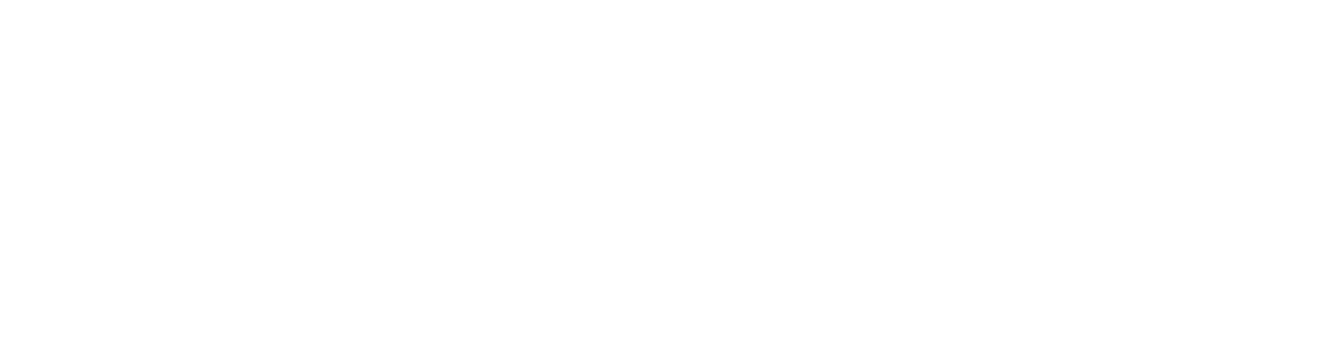
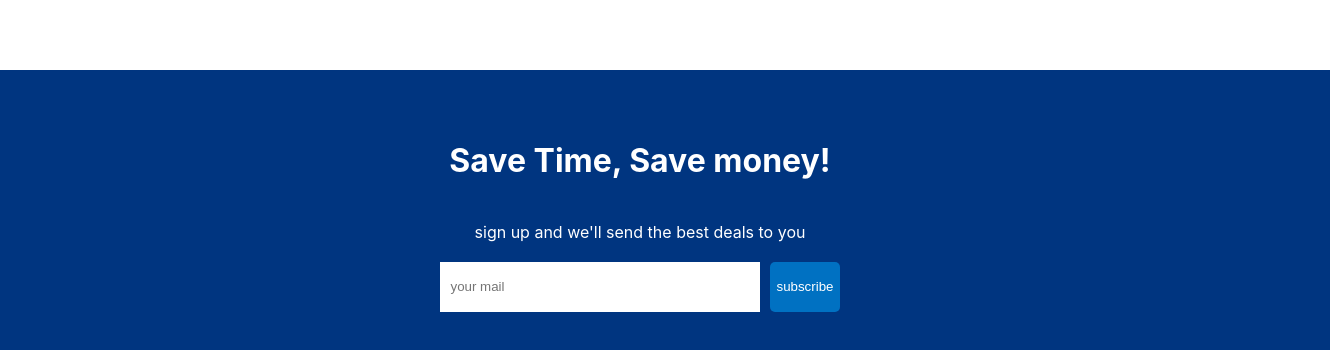
Before and after one commit to ErickaLUS/Bookin-App-frontend-react, a React (Create React App) app: page / in a window 1280 px wide. Shown: the part 1481-1831 px from the top of the page, 1330 px wide, since content can reach past the window. Before the commit the page ends 1471 px from the top, so only its background shows below. Built offline with nearby package versions, Linux system fonts and the light colour scheme.

Commit message:
add mailList

```diff
--- /dev/null
+++ b/src/Components/mailList/MailList.js
@@ -0,0 +1,18 @@
+import React from 'react'
+import './mailList.css'
+
+const MailList = () => {
+  return (
+    <div className='mail'>
+
+    <h1 className='mailTitle'>Save Time, Save money!</h1>
+    <span className='mailDesc'>sign up and we'll send the best deals to you</span>
+    <div className='mailInputContainer'>
+      <input type="text" placeholder='your mail'/>
+      <button>subscribe</button>
+    </div>
+    </div>
+  )
+}
+
+export default MailList
--- /dev/null
+++ b/src/Components/mailList/mailList.css
@@ -0,0 +1,30 @@
+.mail{
+    width: 100%;
+    margin-top: 50px;
+    background-color: #003580;
+    color: white;
+    display: flex;
+    flex-direction: column;
+    align-items: center;
+    gap: 20px;
+    padding: 50px;
+}
+
+.mailInputContainer>input{
+    width: 300px;
+    height: 30px;
+    padding: 10px;
+    border: none;
+    margin-right: 10px;
+
+}
+
+.mailInputContainer>button{
+    height: 50px;
+    background-color: #0071c2;
+color:white;
+font-weight: 500;
+border: none;
+border-radius: 5px;
+cursor: pointer;
+}
--- a/src/Pages/home/Home.js
+++ b/src/Pages/home/Home.js
@@ -5,6 +5,7 @@
 import Featured from '../../Components/featured/Featured'
 import PropertyList from '../../Components/property/PropertyList'
 import FeaturedProperties from "../../Components/featuredProperties/FeaturedProperties";
+import MailList from '../../Components/mailList/MailList'
 
 const Home = () => {
   return (
@@ -17,6 +18,8 @@
         <PropertyList />
         <h1 className="homeTitle">Browse by proporty type</h1>
     <FeaturedProperties/>
+    <MailList/>
+
       </div>
     </div>
   );
```
